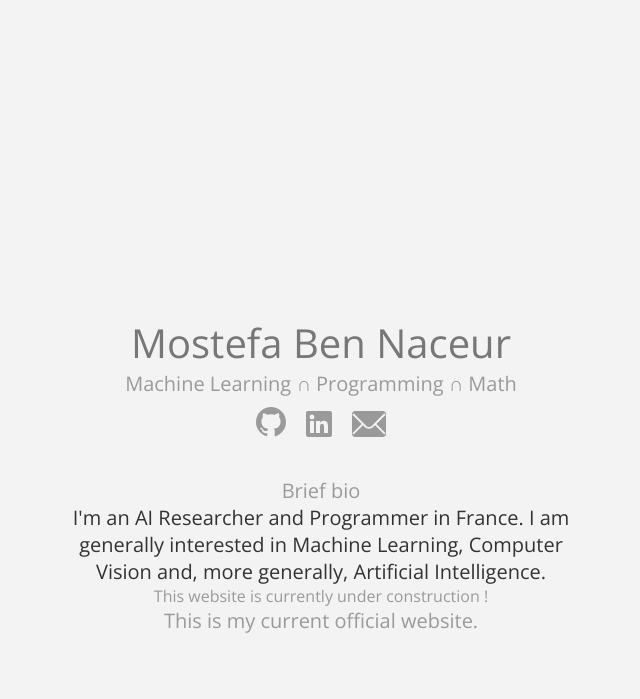
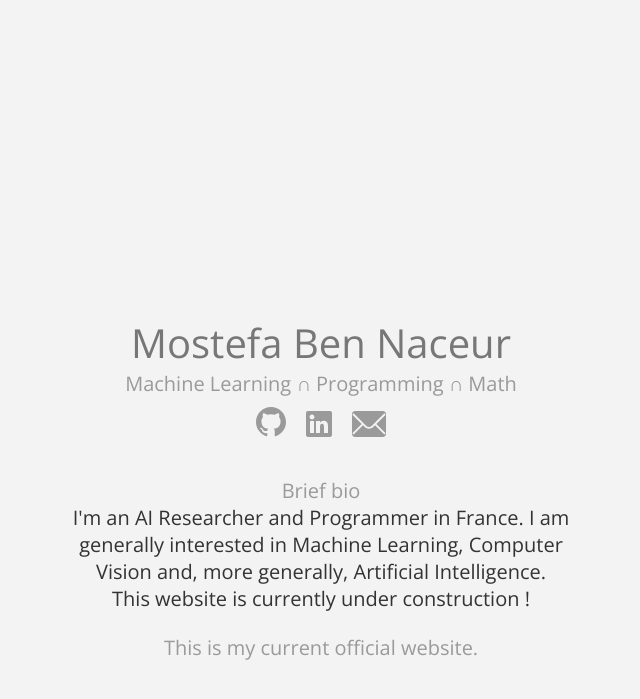
Before and after one commit to MostefaBen/MostefaBen.github.io, a Jekyll site: the page built from index.html, in a window 1280 px wide. Shown: the top 699 px of the page, without its empty margins (319-959 px from the left). Built offline with Jekyll 4.4.1, drawn with Linux system fonts in a browser that asks for light colours.

Commit message:
Index page update

```diff
--- a/index.html
+++ b/index.html
@@ -42,12 +42,10 @@
 	    <h2> Brief bio </h2>
 
 		<h2 class="blog-msg">
-		I'm an AI Researcher and Programmer in France. I am generally interested in Machine Learning, Computer Vision and, more generally, Artificial Intelligence. </h2>
+		I'm an AI Researcher and Programmer in France. I am generally interested in Machine Learning, Computer Vision and, more generally, Artificial Intelligence.<br>
 
-		<h2> </h2>
-		This website is currently under construction !
+		This website is currently under construction !</h2> <br>
 
-		<h2> </h2>
 		<h2> This is my current official website. </h2>
 
       </div>
```
